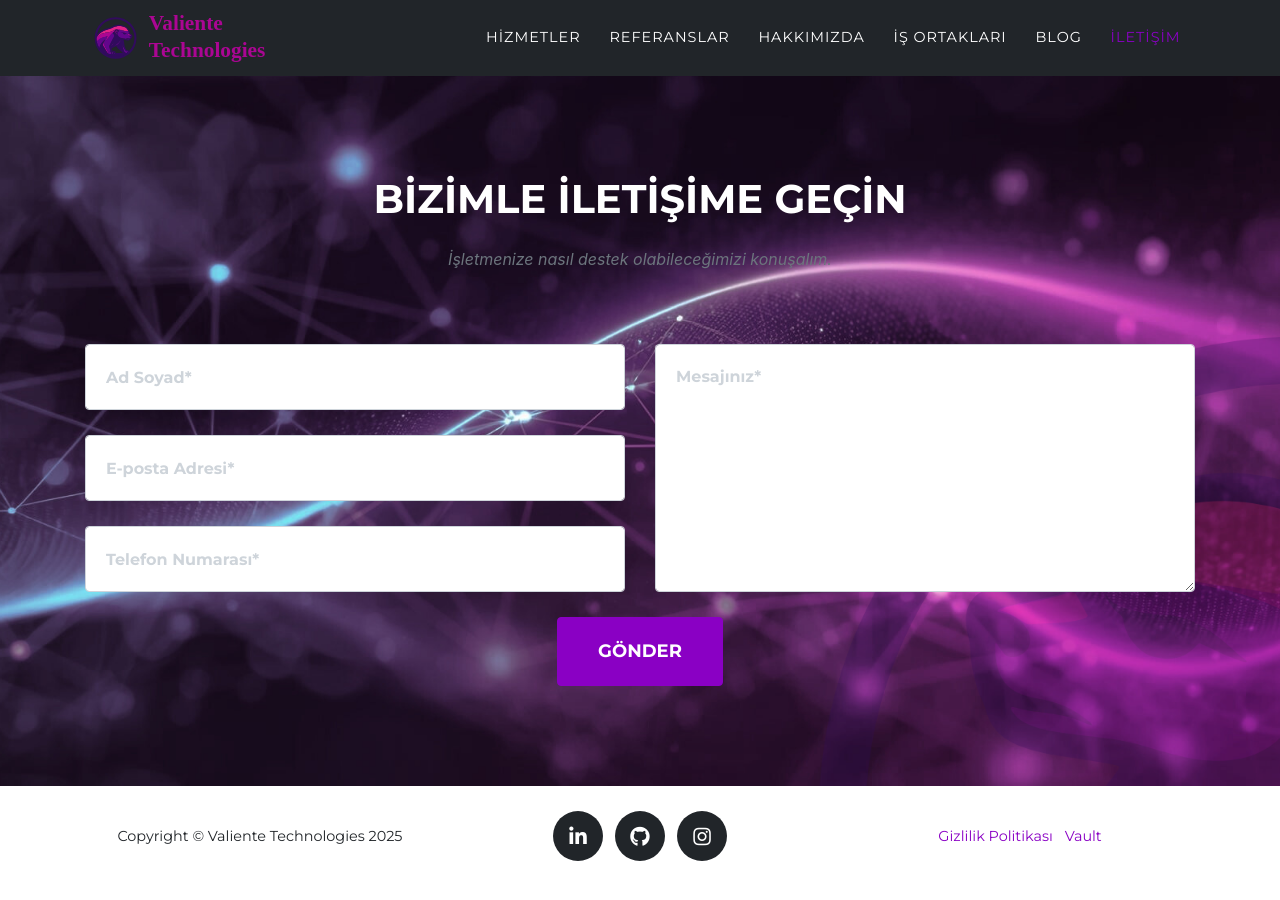
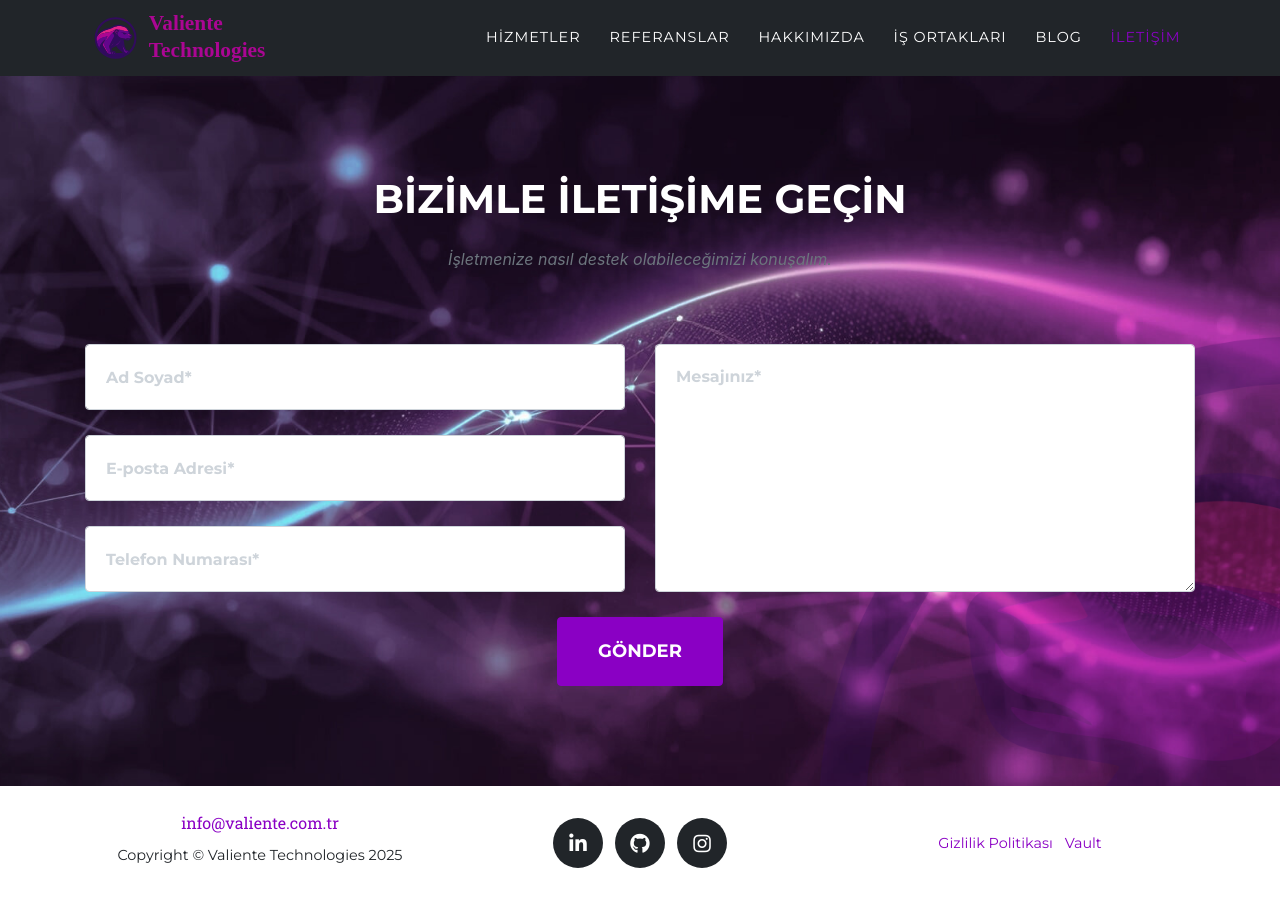
Before and after one commit to ValienteTechnologies/ValienteTechnologies.github.io, a Jekyll site: the page built from index.md, in a window 1280 px wide and 900 px high, scrolled down 4662 px. Built offline with Jekyll 4.4.1, drawn with Linux system fonts in a browser that asks for light colours; some web fonts are replaced.

Commit message:
add mail to footer

```diff
--- a/_includes/footer.html
+++ b/_includes/footer.html
@@ -4,6 +4,7 @@
     {% if site.locale and site.locale != "" and site.locale != nil %}
     <div class="row align-items-center">
       <div class="col-md-4">
+        <a href="mailto:info@valiente.com.tr">info@valiente.com.tr</a> <br>
         <span class="copyright"
           >Copyright &copy; {{ site.title }} {{ 'now' | date: "%Y" }}</span
         >
```
